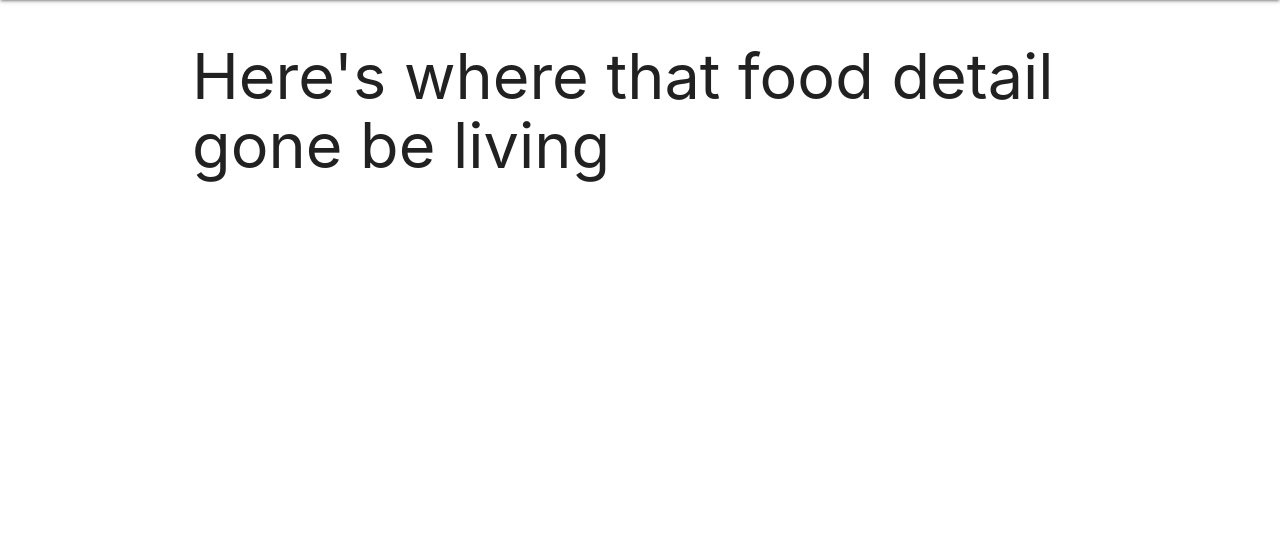
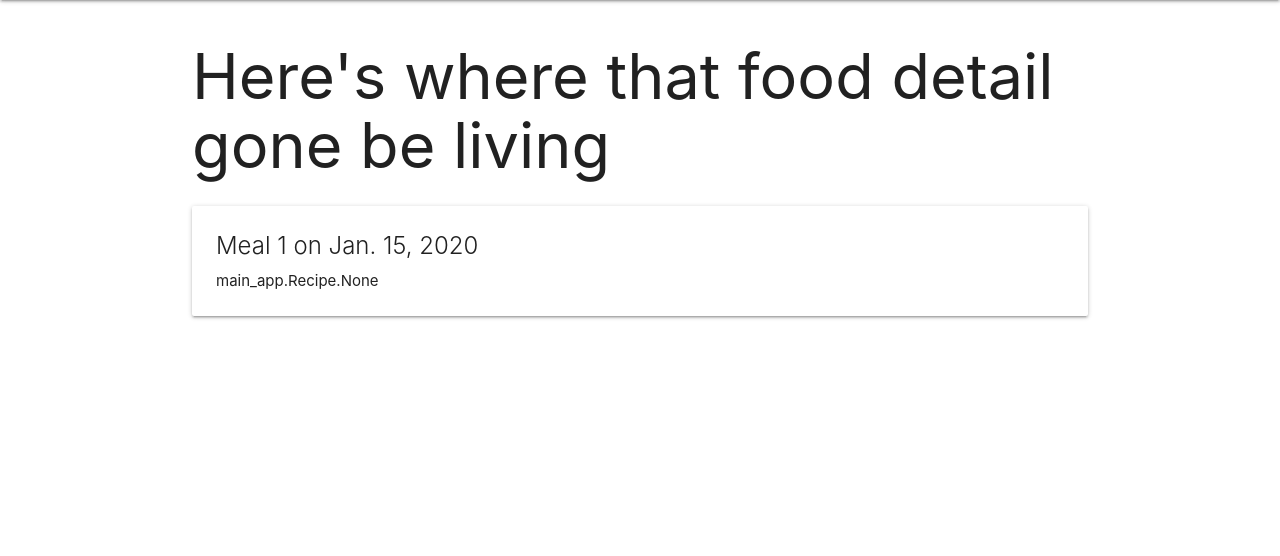
Before and after one commit to mhwhite22/foodles, a Django app: page /meals/ in a window 1280 px wide. Shown: the part 64-620 px from the top of the page. Run offline with Django 3.2, Linux system fonts and the light colour scheme; tables that the repository leaves empty hold one stand-in row (values such as "Sample post").

Commit message:
add user meal display

```diff
--- a/main_app/models.py
+++ b/main_app/models.py
@@ -52,4 +52,4 @@ class Meal(models.Model):
         return str(self.id)
 
     def get_absolute_url(self):
-        return reverse('detail', kwargs={'meal_id': self.id})
+        return reverse('detail', kwargs={'pk': self.id})
--- a/main_app/templates/main_app/meal_detail.html
+++ b/main_app/templates/main_app/meal_detail.html
@@ -1,5 +1,7 @@
 {% extends 'base.html' %}
 
 {% block content %}
+
 <h1>Here's the Meal detail maybe</h1>
+
 {% endblock %}
--- a/main_app/templates/main_app/meal_list.html
+++ b/main_app/templates/main_app/meal_list.html
@@ -2,5 +2,12 @@
 
 {% block content %}
 <h1>Here's where that food detail gone be living</h1>
-
+{% for meal in meal_list %}
+<div class="card">
+  <div class="card-content">
+      <span class="card-title">Meal {{ meal.id }} on {{meal.date}}</span>
+      <p>{{ meal.recipe }}</p>
+  </div>
+</div>
+{% endfor %}
 {% endblock %}
```
